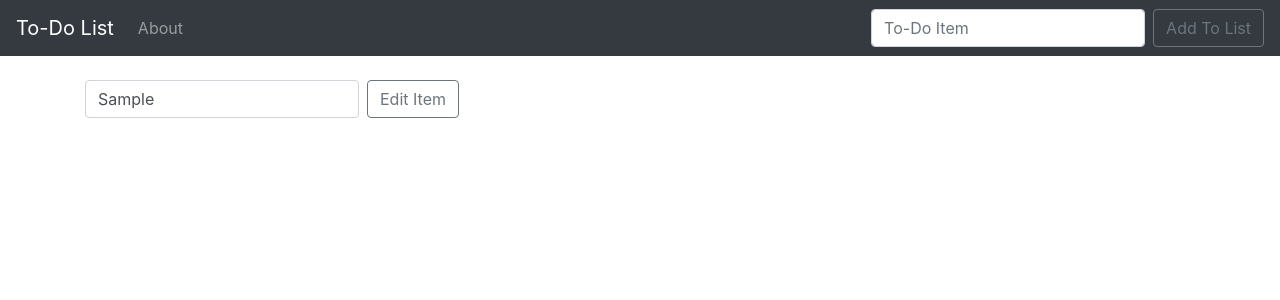
After one commit to carlosjcc/todo_list_django, a Django app: page /edit/1 in a window 1280 px wide. The commit adds this page. Shown: the top 300 px of the page. Run offline with Django 3.2, Linux system fonts and the light colour scheme; tables that the repository leaves empty hold one stand-in row (values such as "Sample post"); some libraries are stand-ins or nearby versions.

Commit message:
adds basic editing functionality

```diff
--- /dev/null
+++ b/todo_list/templates/edit.html
@@ -0,0 +1,17 @@
+{% extends 'base.html' %}
+
+{% block title %} To-Do List | Edit Item {% endblock %}
+
+{% block content %}
+    {% if item %}
+        <form class="form-inline my-2 my-lg-0" method="POST">
+            {% csrf_token %}
+          <input class="form-control mr-sm-2" type="search" placeholder="{{ item.item }}" value="{{item.item}}" aria-label="Search" name="item">
+
+          <input type="hidden" value="{{ item.completed }}" name="completed">
+
+          <button class="btn btn-outline-secondary my-2 my-sm-0" type="submit">Edit Item</button>
+        </form>
+    {% endif %}
+
+{% endblock %}
--- a/todo_list/templates/home.html
+++ b/todo_list/templates/home.html
@@ -22,13 +22,13 @@
         {% for i in all_items %}
             {% if i.completed %}
                 <tr class="table-secondary">
-                    <td class="striker">{{ i.item }}</td>
+                    <td class="striker"><a href="{% url 'edit' i.id %}">{{ i.item }}</a></td>
                     <td><center><a href="{% url 'uncross' i.id %}">Uncros</a></center></td>
                     <td><center><a href="{% url 'delete' i.id %}">Delete</a></center> </td>
                 </tr>
             {% else %}
                 <tr>
-                    <td>{{ i.item }}</td>
+                    <td><a href="{% url 'edit' i.id %}">{{ i.item }}</a></td>
                     <td><center><a href="{% url 'cross_off' i.id %}">Cros Off</a></center></td>
                     <td><center><a href="{% url 'delete' i.id %}">Delete</a></center> </td>
                 </tr>
--- a/todo_list/urls.py
+++ b/todo_list/urls.py
@@ -8,4 +8,5 @@ urlpatterns = [
     path('delete/<list_id>', views.delete, name="delete"),
     path('cross_off/<list_id>', views.cross_off, name="cross_off"),
     path('uncross_off/<list_id>', views.uncross, name="uncross"),
+    path('edit/<list_id>', views.edit, name="edit"),
 ]
--- a/todo_list/views.py
+++ b/todo_list/views.py
@@ -40,3 +40,16 @@ def uncross(request, list_id):
     item.completed = False
     item.save()
     return redirect('home')
+
+def edit(request, list_id):
+    if request.method == 'POST':
+        item = List.objects.get(pk=list_id)
+        form = ListForm(request.POST or None, instance=item)
+
+        if form.is_valid():
+            form.save()
+            messages.success(request, ('Item Has Been Edited!'))
+            return redirect('home')
+    else:
+        item = List.objects.get(pk=list_id)
+        return render(request, 'edit.html', {'item': item})
```
